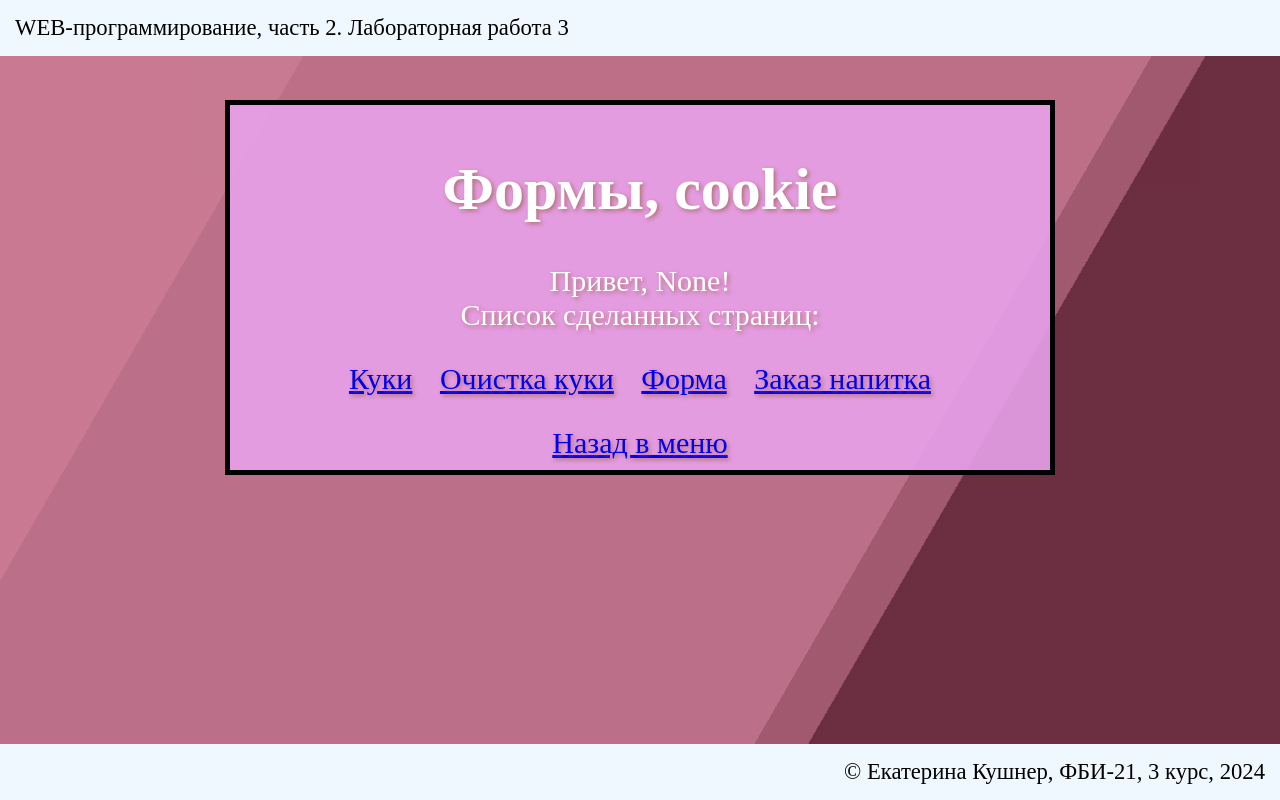
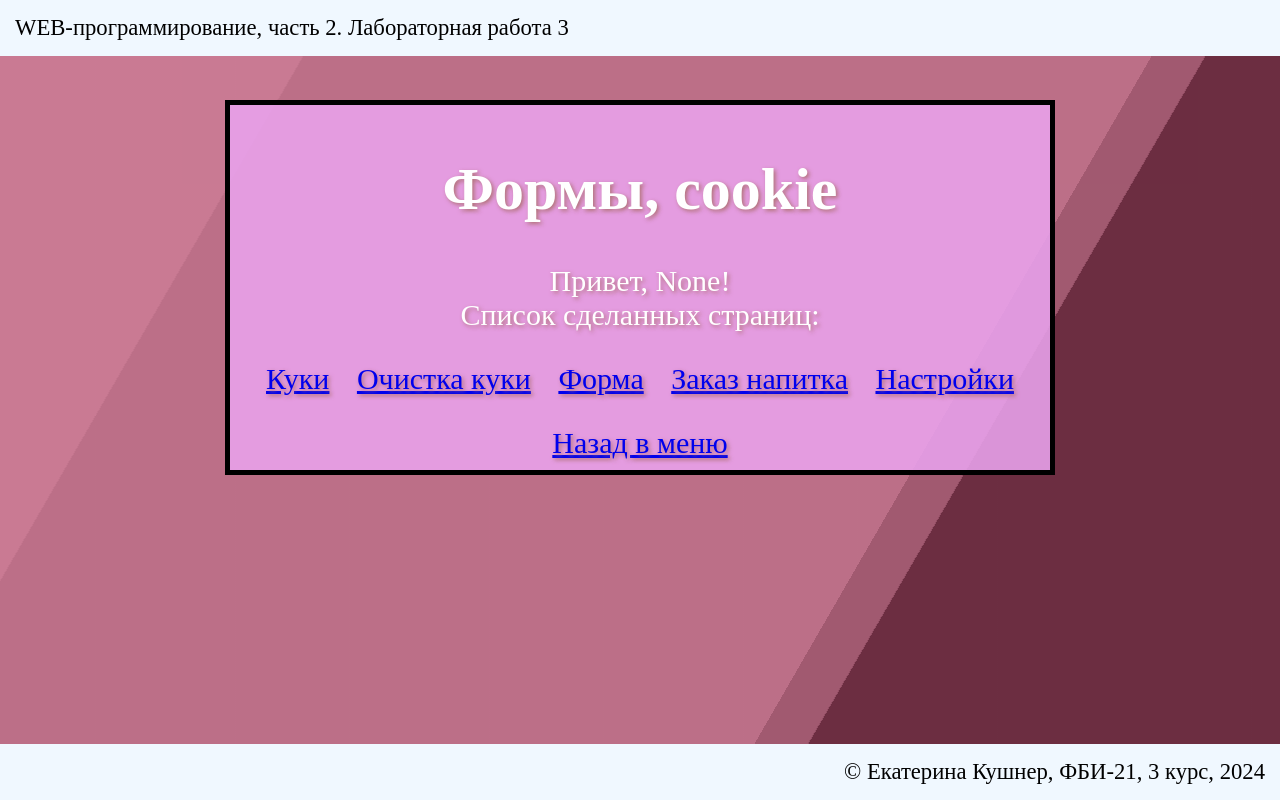
Before and after one commit to kusshnnerr/web-programming-labs-2, a Flask app: page /lab3/ in a window 1280 px wide. Run offline with Flask 3, Linux system fonts and the light colour scheme.

Commit message:
Настройки отображения

```diff
--- a/lab3.py
+++ b/lab3.py
@@ -69,3 +69,30 @@ def success():
     price = request.args.get('price')
 
     return render_template('lab3/success.html', price=price)
+
+
+@lab3.route('/lab3/settings')
+def settings():
+    color = request.args.get('color')
+    backgroundcolor = request.args.get('background-color')
+    fontsize = request.args.get('fontsize')
+    fontweight = request.args.get('fontweight')
+    resp = make_response(redirect('/lab3/settings'))
+    if color:
+        resp.set_cookie('color', color)
+
+    if backgroundcolor:
+        resp.set_cookie('background-color', backgroundcolor)
+
+    if fontsize:
+        resp.set_cookie('fontsize', fontsize)
+    if fontweight:
+        resp.set_cookie('fontweight', fontweight)
+    if not (color or backgroundcolor or fontsize or fontweight):
+        color = request.cookies.get('color')
+        backgroundcolor = request.cookies.get('background-color')
+        fontsize = request.cookies.get('fontsize')
+        fontweight = request.cookies.get('fontweight')
+        resp = make_response(render_template('lab3/settings.html',
+        color=color, backgroundcolor=backgroundcolor, fontsize=fontsize, fontweight=fontweight))
+    return resp
--- a/templates/base.html
+++ b/templates/base.html
@@ -6,6 +6,25 @@
     <title>Кушнер Екатерина. {% block lab %} {% endblock %}</title>
     <link rel="stylesheet" href="{{ url_for('static', filename='main.css') }}">
     <link rel="icon" href="{{ url_for('static', filename='favicon.ico') }}" type="image/x-icon">
+    <style>
+        body {
+            {% if request.cookies.get('color') %}
+            color : {{ request.cookies.get('color') }};
+            {% endif %}
+
+            {% if request.cookies.get('background-color') %}
+            background-color: {{ request.cookies.get('background-color') }};
+            {% endif %}
+
+            {% if request.cookies.get('fontsize') %}
+            font-size: {{ request.cookies.get('fontsize') }}px;
+            {% endif %}
+
+            {% if request.cookies.get('fontweight') %}
+            font-weight: {{ request.cookies.get('fontweight') }};
+            {% endif %}
+        }
+    </style>
 </head>
 <body>
     <header>
--- a/templates/lab3/lab3.html
+++ b/templates/lab3/lab3.html
@@ -15,6 +15,7 @@
         <li><a href="/lab3/del_cookie">Очистка куки</a></li>
         <li><a href="/lab3/form1">Форма</a></li>
         <li><a href="/lab3/order">Заказ напитка</a></li>
+        <li><a href="/lab3/settings">Настройки</a></li>
     </ol>
     <a href="/index">Назад в меню</a>
     <div class="bg"></div>
```
Also changed, not shown: templates/lab3/settings.html (added, +29 -0 lines).
